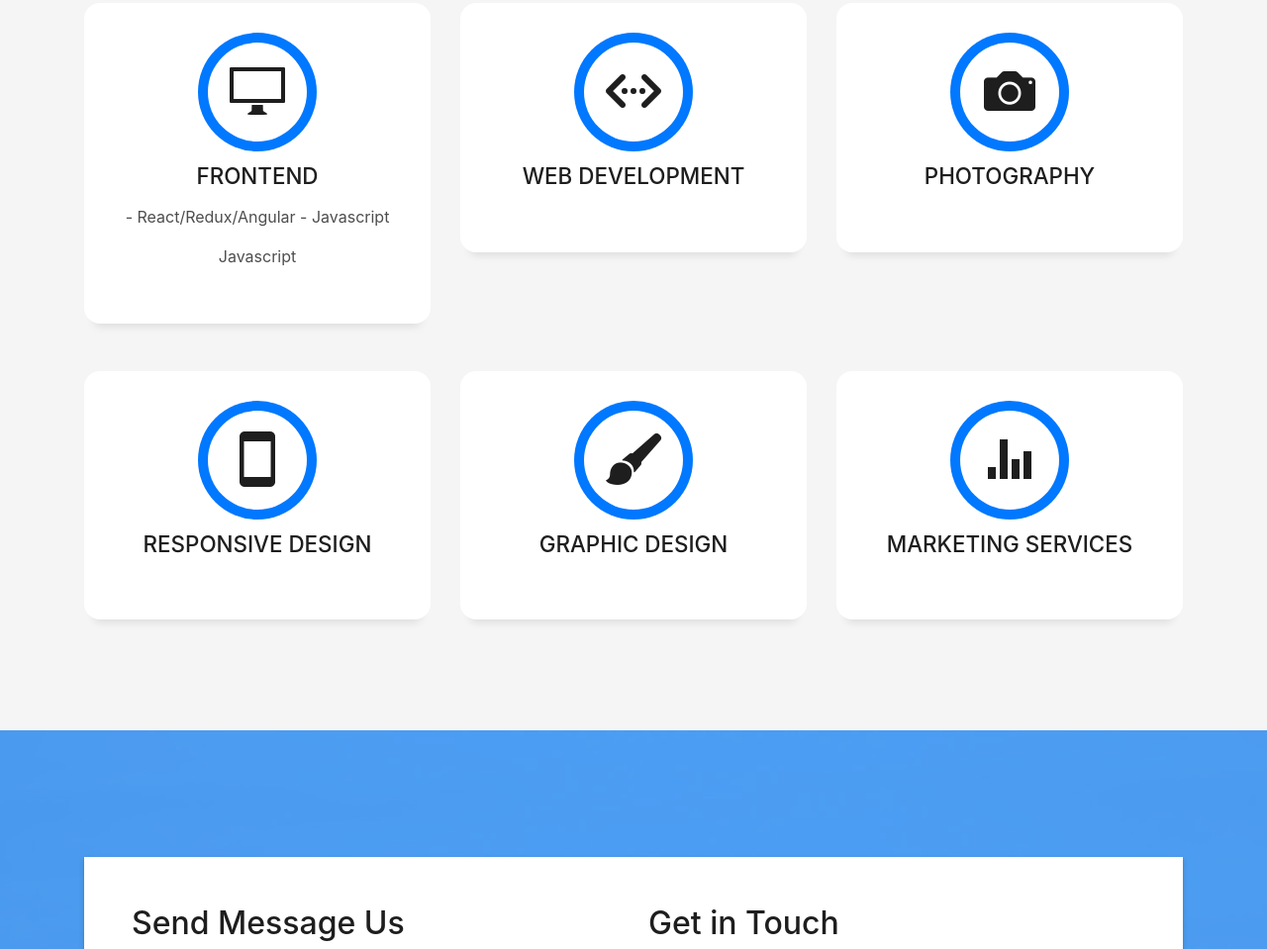
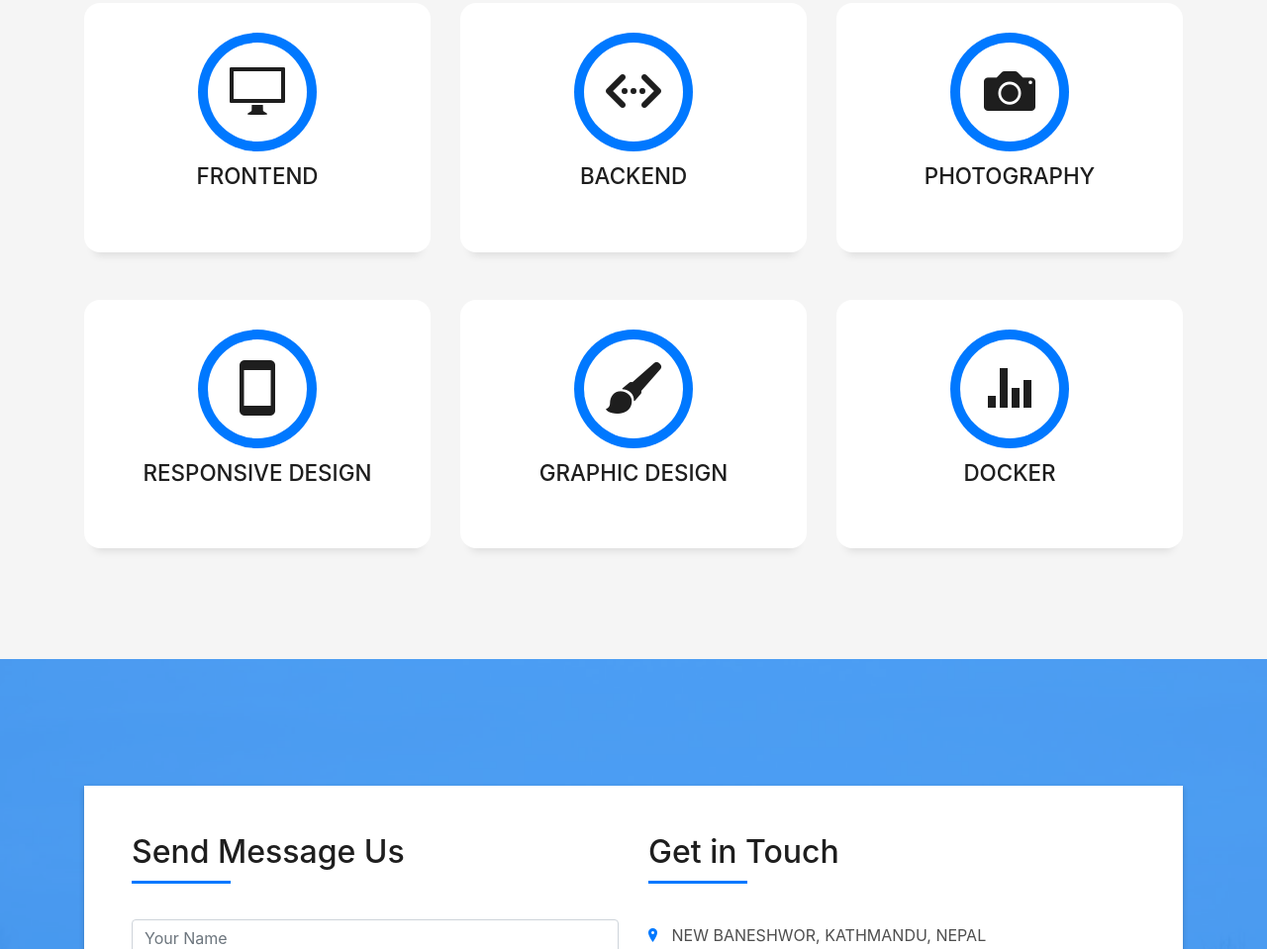
Before and after one commit to asisgtm/website, a plain HTML site: page index.html in a window 1280 px wide. Shown: the part 1880-2839 px from the top of the page at 99% size. Drawn offline with Linux system fonts and the light colour scheme; files whose address does not match are found by name.

Commit message:
Update index.html

```diff
--- a/index.html
+++ b/index.html
@@ -183,12 +183,9 @@
             <div class="service-content">
               <h2 class="s-title">Frontend</h2>
               <p class="s-description text-center">
-                - React/Redux/Angular
-                - Javascript
+
               </p>
-              <p class="s-description text-center">
-                Javascript
-              </p>
+
             </div>
           </div>
         </div>
@@ -198,7 +195,7 @@
               <span class="ico-circle"><i class="ion-code-working"></i></span>
             </div>
             <div class="service-content">
-              <h2 class="s-title">Web Development</h2>
+              <h2 class="s-title">Backend</h2>
               <p class="s-description text-center">
 
               </p>
@@ -250,7 +247,7 @@
               <span class="ico-circle"><i class="ion-stats-bars"></i></span>
             </div>
             <div class="service-content">
-              <h2 class="s-title">Marketing Services</h2>
+              <h2 class="s-title">Docker</h2>
               <p class="s-description text-center">
 
               </p>
```
